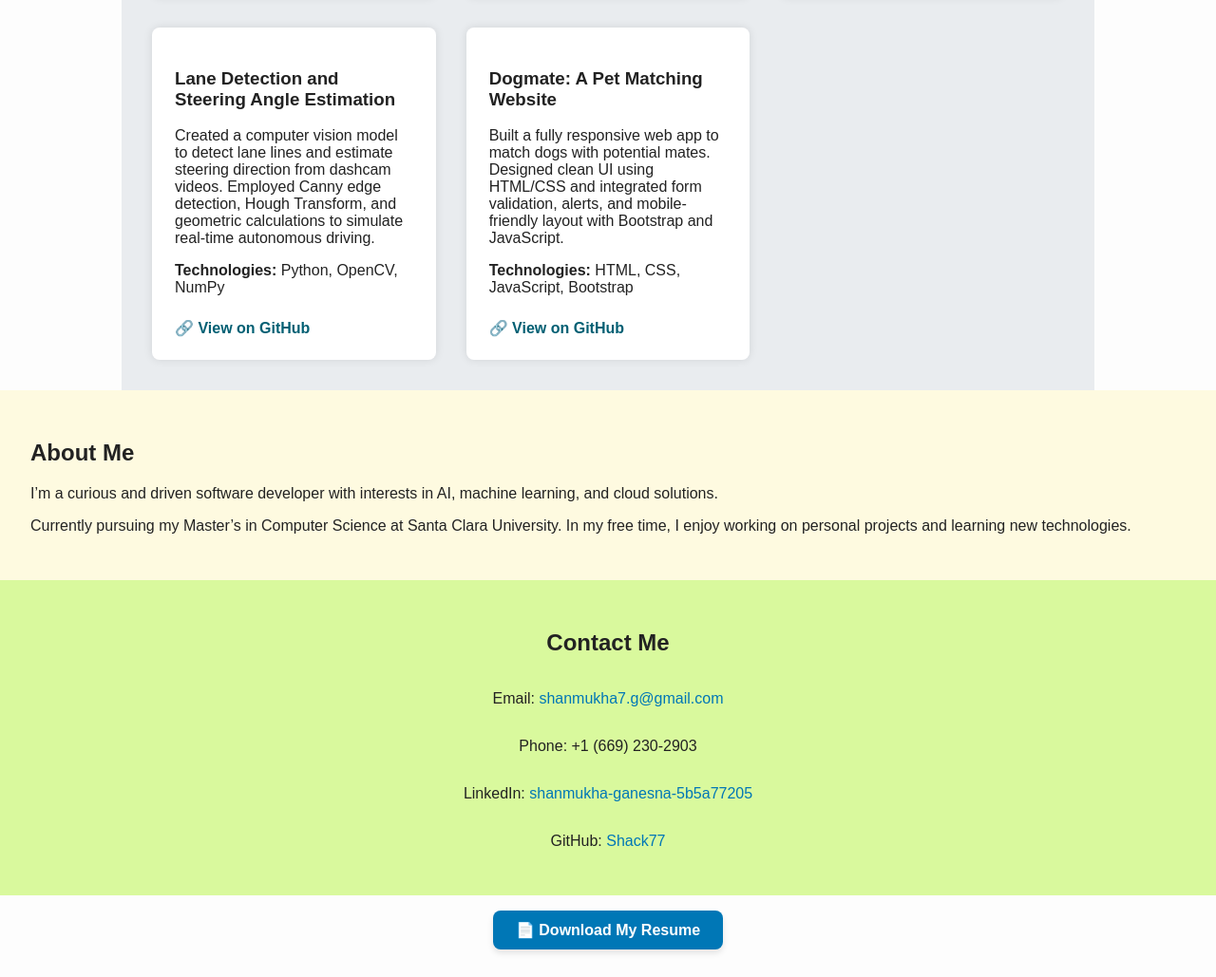
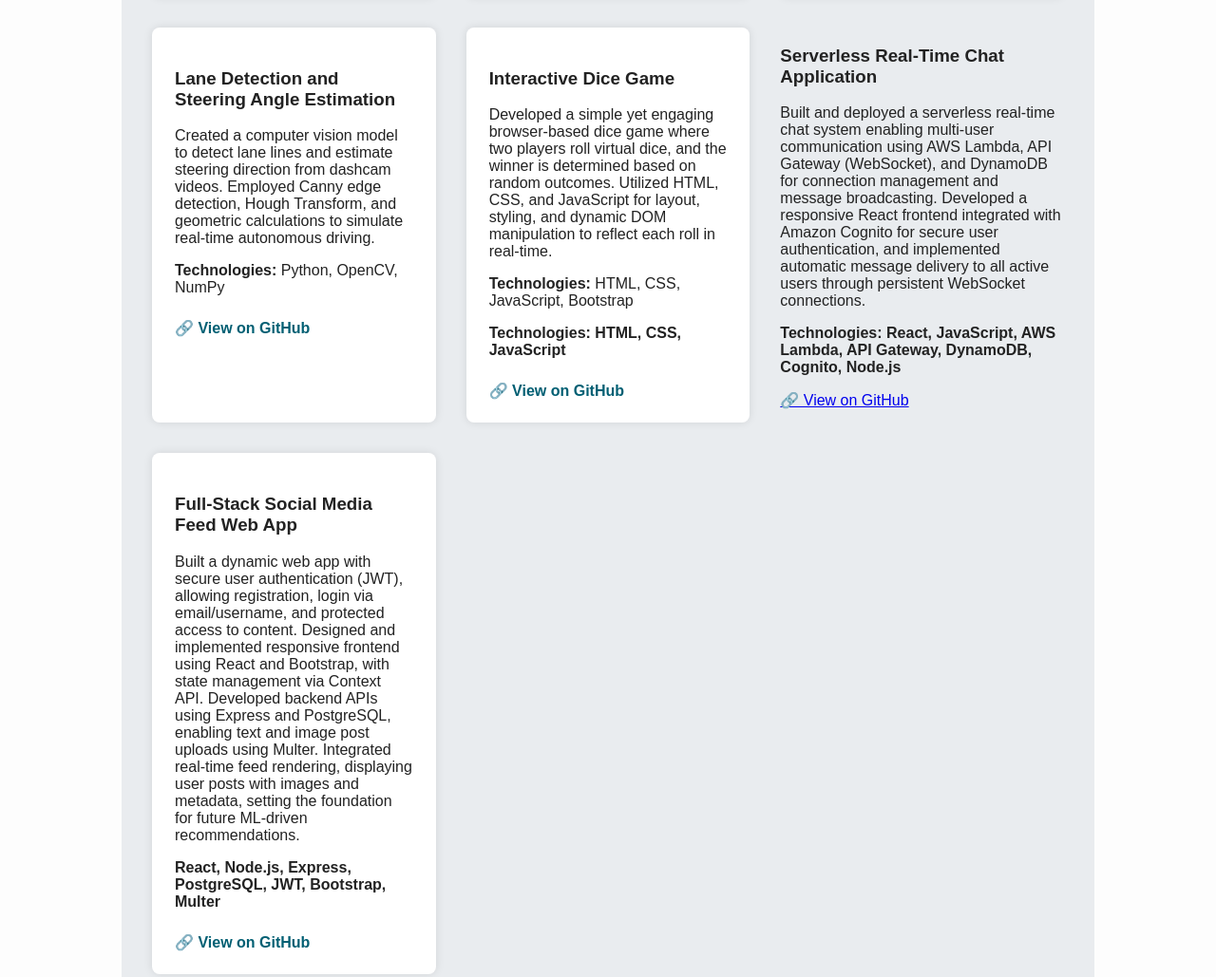
Before and after one commit to Shack77/My_Resume, a website: page public/index.html in a window 1280 px wide. Shown: the part 1183-2212 px from the top of the page at 95% size. Drawn offline with Linux system fonts and the light colour scheme.

Commit message:
Update index.html

```diff
--- a/public/index.html
+++ b/public/index.html
@@ -62,15 +62,35 @@
         <p>Created a computer vision model to detect lane lines and estimate steering direction from dashcam videos.
         Employed Canny edge detection, Hough Transform, and geometric calculations to simulate real-time autonomous driving.</p>
         <p><strong>Technologies:</strong> Python, OpenCV, NumPy</p>
-        <a href="https://github.com/Shack77/lane-detection-steering" target="_blank">🔗 View on GitHub</a>
+        <a href="https://github.com/Shack77/lane-detection" target="_blank">🔗 View on GitHub</a>
       </div>
 
       <div class="project">
-        <h3>Dogmate: A Pet Matching Website</h3>
-        <p>Built a fully responsive web app to match dogs with potential mates. Designed clean UI using HTML/CSS and integrated form validation,
-        alerts, and mobile-friendly layout with Bootstrap and JavaScript.</p>
+        <h3>Interactive Dice Game</h3>
+        <p>Developed a simple yet engaging browser-based dice game where two players roll virtual dice, and the winner is determined based on random outcomes.
+          Utilized HTML, CSS, and JavaScript for layout, styling, and dynamic DOM manipulation to reflect each roll in real-time.</p>
         <p><strong>Technologies:</strong> HTML, CSS, JavaScript, Bootstrap</p>
-        <a href="https://github.com/Shack77/dogmate" target="_blank">🔗 View on GitHub</a>
+        <P><strong>Technologies: HTML, CSS, JavaScript</strong></P>
+        <a href="https://github.com/Shack77/Dice-Game" target="_blank">🔗 View on GitHub</a>
+      </div>
+
+      <div class = "projectL">
+        <h3>Serverless Real-Time Chat Application</h3>
+        <p> Built and deployed a serverless real-time chat system enabling multi-user communication using AWS Lambda, API Gateway (WebSocket), and DynamoDB for connection management and message broadcasting.
+        Developed a responsive React frontend integrated with Amazon Cognito for secure user authentication, and implemented automatic message delivery to all active users through persistent WebSocket connections.</p>
+        <p><strong>Technologies: React, JavaScript, AWS Lambda, API Gateway, DynamoDB, Cognito, Node.js</strong></p>
+        <a href="https://github.com/Shack77/aws-chat-app" target="_blank">🔗 View on GitHub</a>
+      </div>
+
+      <div class = "project">
+        <h3>Full-Stack Social Media Feed Web App </h3>
+        <p>Built a dynamic web app with secure user authentication (JWT), allowing registration, login via email/username, and protected access to content.
+Designed and implemented responsive frontend using React and Bootstrap, with state management via Context API.
+Developed backend APIs using Express and PostgreSQL, enabling text and image post uploads using Multer.
+Integrated real-time feed rendering, displaying user posts with images and metadata, setting the foundation for future ML-driven recommendations.
+</p>
+        <p><strong>React,  Node.js, Express, PostgreSQL, JWT, Bootstrap, Multer</strong></p>
+         <a href="https://github.com/Shack77/social-media-feed-ML" target="_blank">🔗 View on GitHub</a>
       </div>
 
     </div>
```
